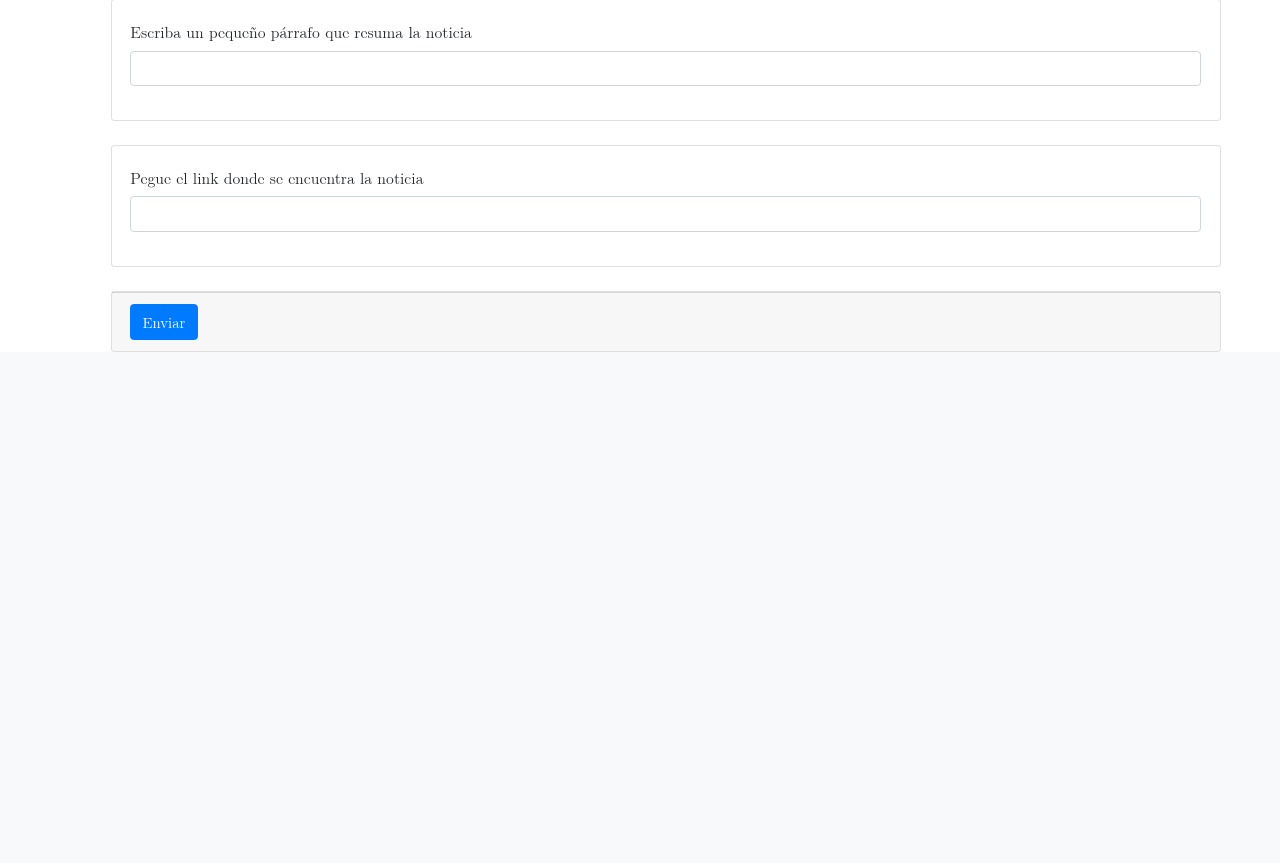
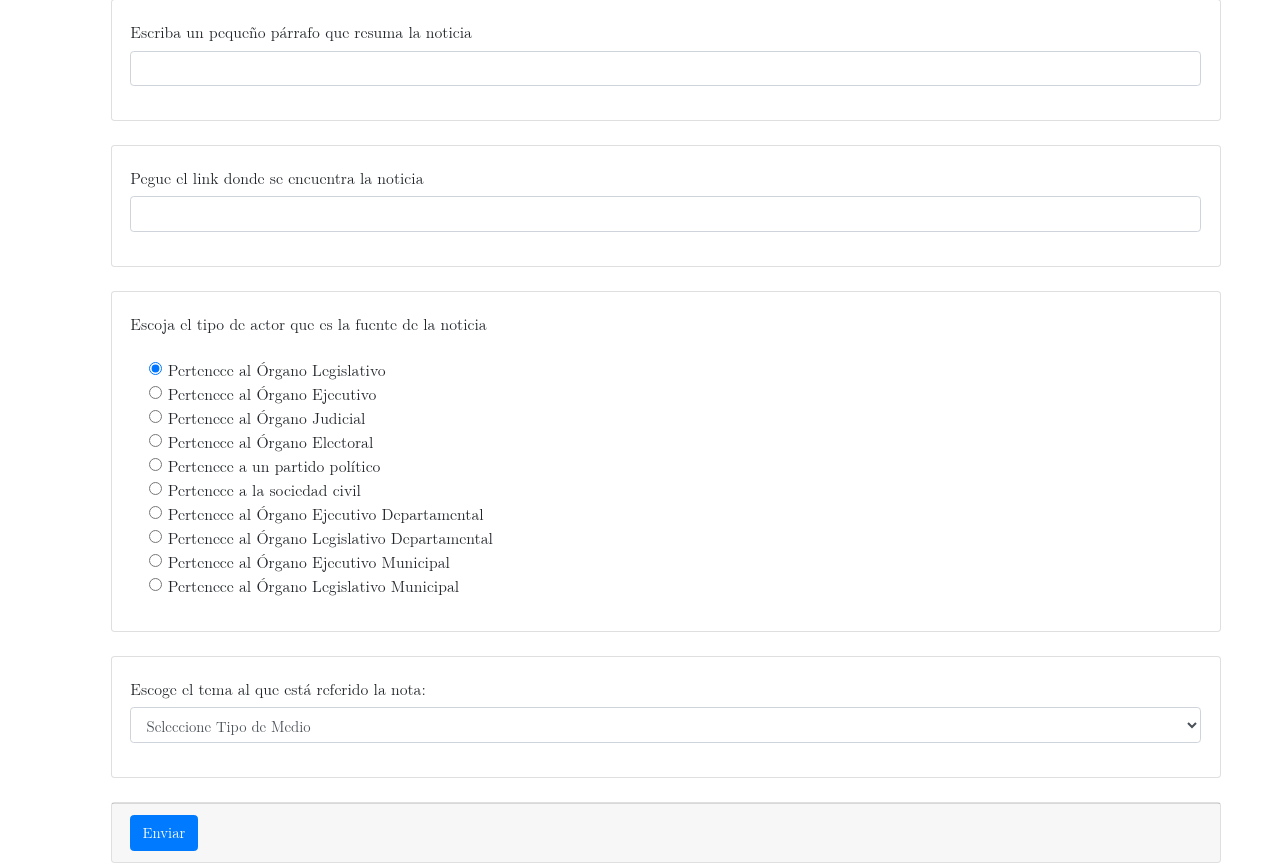
Before and after one commit to rentmar/monitor, a CodeIgniter app: page /proyectos/ in a window 1280 px wide. Shown: the part 749-1612 px from the top of the page. Before the commit the page ends 1101 px from the top, so only its background shows below. Run offline with CodeIgniter, Linux system fonts and the light colour scheme; data comes from the database, SQL or seed files in the repository.

Commit message:
Formulario temas

```diff
--- a/application/controllers/ReformaElectoral.php
+++ b/application/controllers/ReformaElectoral.php
@@ -16,6 +16,8 @@ class ReformaElectoral extends CI_Controller{
 
 
         $datos['tipo_medio'] = $this->Interfaz_model->getAlltipos();
+        $datos['actor'] = $this->Interfaz_model->leerActor();
+        $datos['tema'] = $this->Interfaz_model->leerTema();
 
 
 
@@ -48,6 +50,7 @@ class ReformaElectoral extends CI_Controller{
         $urlDeNoticia=$this->input->post('url');
         $relacionIdActor=$this->input->post('relIdActor');
         $relacionDeSubtema=$this->input->post('relDeSubtema');
+        $relacionIdmedio = $this->input->post('medio');
 
         $DatosDeNoticia['fecha']=$fechaDeNoticia;
         $DatosDeNoticia['titular']=$titularDeNoticia;
--- a/application/models/Interfaz_model.php
+++ b/application/models/Interfaz_model.php
@@ -27,4 +27,16 @@ class Interfaz_model extends CI_Model
         $query = $this->db->get();
         return $query->result_array();
     }
+
+    public function leerActor()
+    {
+        $query = $this->db->get('actor');
+        return $query->result_array();
+    }
+
+    public function leerTema()
+    {
+        $query = $this->db->get('tema');
+        return $query->result_array();
+    }
 }
--- a/application/views/formularios/vreforma_electoral.php
+++ b/application/views/formularios/vreforma_electoral.php
@@ -85,6 +85,58 @@
         </div>
         <br>
 
+        <div class="card" >
+            <div class="card-body">
+                <div class="form-group">
+                    <label>Escoja el tipo de actor que es la fuente de la noticia </label>
+                </div>
+               <div class="form-group">
+                   <div class="form-check">
+                       <?php $contador = 0; ?>
+                       <?php foreach ($actor as $key => $element): ?>
+                            <?php if($contador == 0): ?>
+                               <div class="form-check">
+                                   <label class="form-check-label" for="radio1">
+                                       <input type="radio" class="form-check-input" id="radio<?php echo $element['idactor']; ?>" name="actor_nombre" value="<?php echo $element['idactor']; ?>" checked>
+                                       <?php echo $element['actor_nombre']; ?>
+                                   </label>
+                               </div>
+                                <?php $contador++; ?>
+                            <?php else: ?>
+                               <div class="form-check">
+                                   <label class="form-check-label" for="radio2">
+                                       <input type="radio" class="form-check-input" id="radio<?php echo $element['idactor']; ?>" name="actor_nombre" value="<?php echo $element['idactor']; ?>">
+                                       <?php echo $element['actor_nombre']; ?>
+                                   </label>
+                               </div>
+                            <?php endif ?>
+
+                       <?php endforeach; ?>
+                   </div>
+               </div>
+            </div>
+        </div>
+        <br>
+
+        <div class="card">
+            <div class="card-body">
+                <div class="form-group">
+                    <label for="nombre_tipo" >Escoge el tema al que está referido la nota:</label>
+                    <select class="form-control" id="tema" name="tema">
+                        <option value=" ">Seleccione Tipo de Medio</option>
+                        <?php foreach ( $tema as $key => $element): ?>
+                            <option value="<?php echo $element['idtema']; ?>" >
+                                <?php echo $element['nombre_tema']; ?>
+                            </option>
+                        <?php endforeach; ?>
+
+                    </select>
+
+                </div>
+            </div>
+        </div>
+        <br>
+
 
 
 
@@ -93,7 +145,6 @@
         <!-- Control Submit -->
         <div class="card">
             <div class="card-footer">
-                <input id="url_base" name="url_base" type="hidden" value="<?php echo site_url(); ?>">
                 <button type="submit" class="btn btn-primary" >Enviar</button>
             </div>
 
--- a/assets/js/formulario.js
+++ b/assets/js/formulario.js
@@ -6,6 +6,13 @@ jQuery(document).on('change', 'select#tipo-medio', function (e) {
     var tipomedioID = jQuery(this).val();
     getMediosList(tipomedioID);
 });
+
+jQuery(document).on('change', 'select#tema', function (e) {
+    e.preventDefault();
+    var temaID = jQuery(this).val();
+    alert(temaID);
+});
+
 
 function getMediosList(tipomedioID) {
     $.ajax({
```
